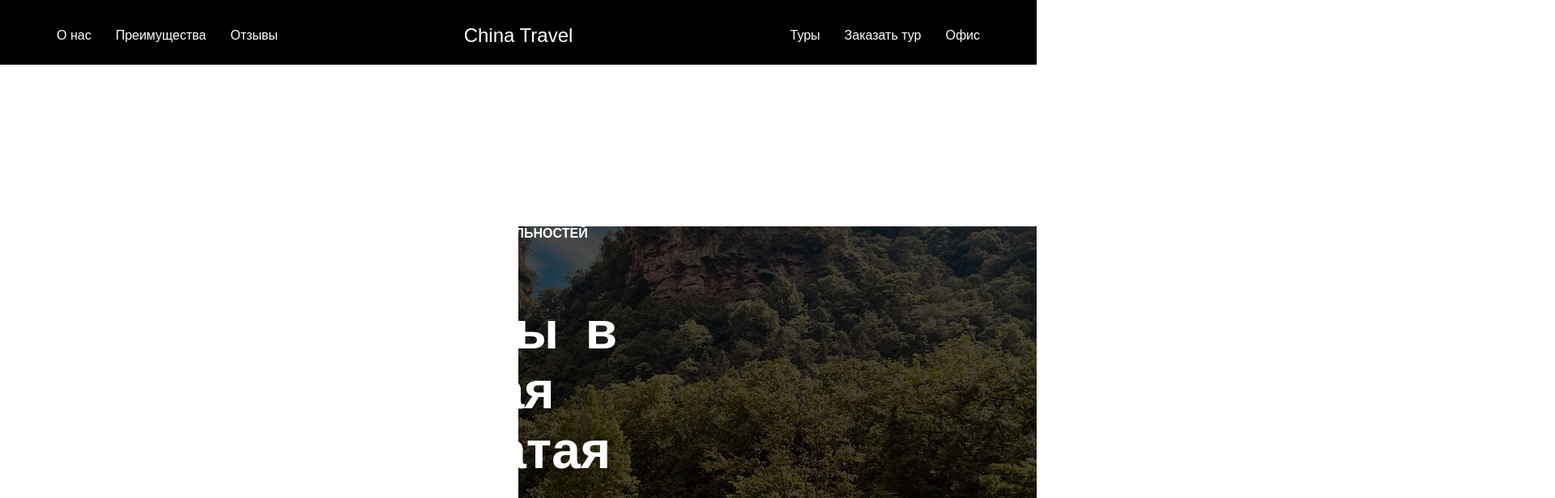
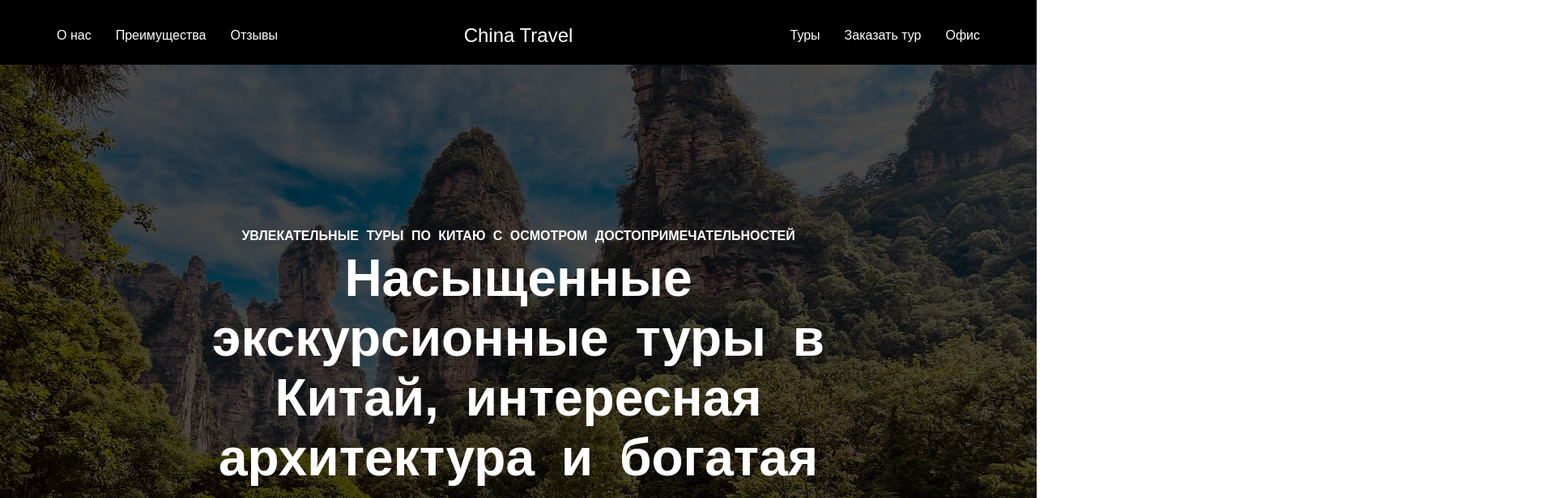
Before and after one commit to nikolingus/pet-project, a React (Vite) app: page / in a window 1280 px wide. Shown: the top 616 px of the page at 81% size, 1920 px wide, since content can reach past the window. Built offline with nearby package versions, Linux system fonts and the light colour scheme.

Commit message:
изменения

```diff
--- a/src/general.css
+++ b/src/general.css
@@ -15,3 +15,10 @@ body {
   height: -webkit-fill-available;
   overflow-x: hidden;
 }
+
+/* Расположение по центру */
+.section,
+.footer {
+  display: grid;
+  place-items: center;
+}
```
